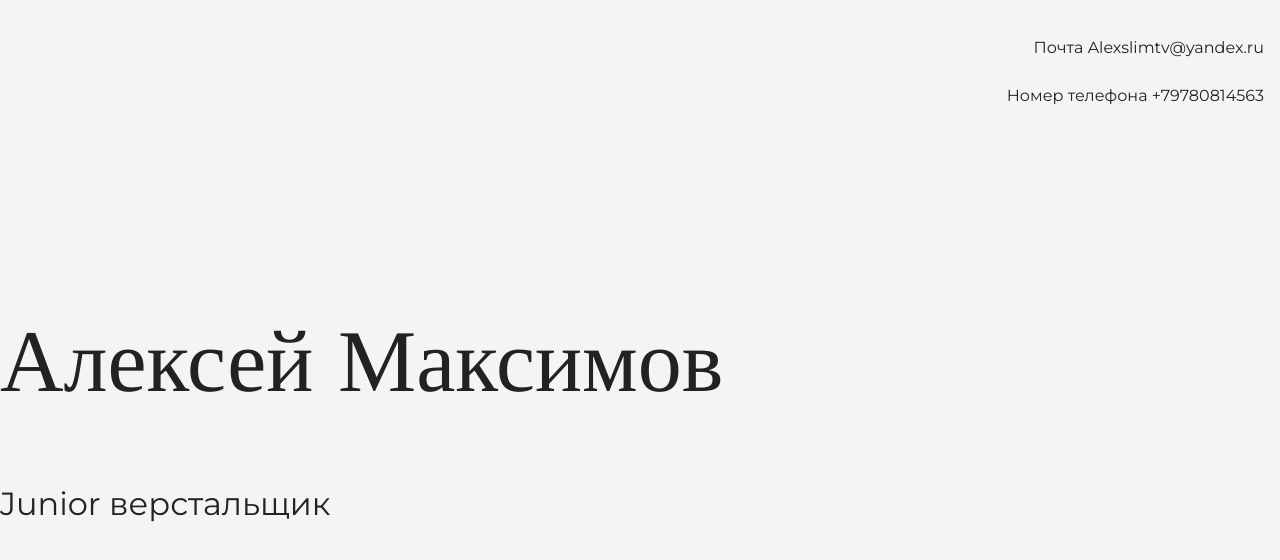
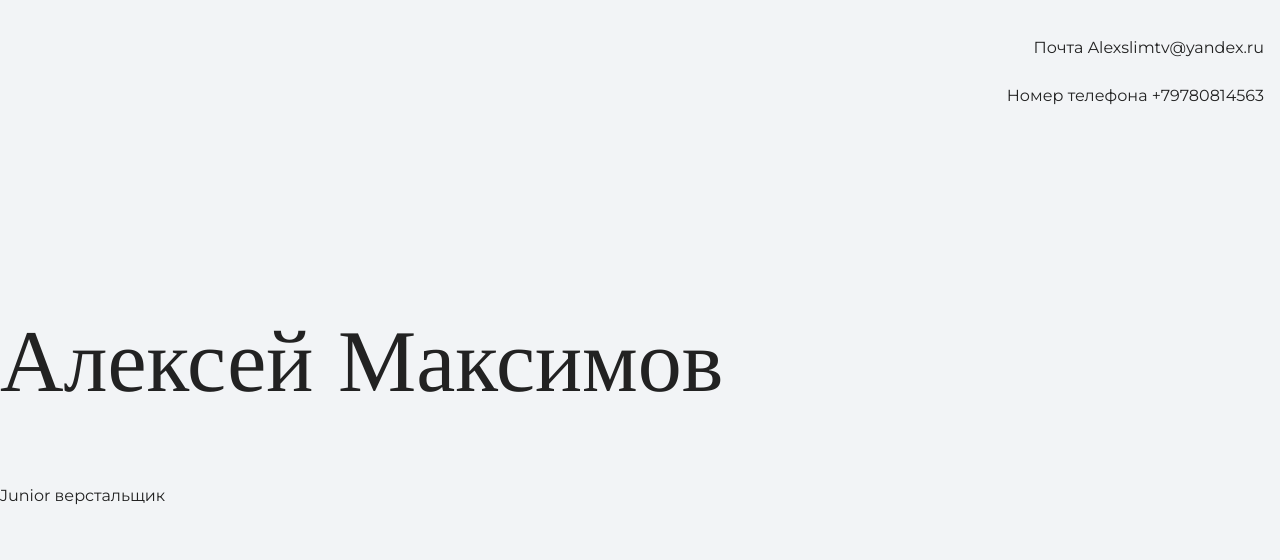
Before and after one commit to Archifalt/Archifald, a plain HTML site: page index.html in a window 1280 px wide. Shown: the top 560 px of the page. Drawn offline with nearby package versions, Linux system fonts and the light colour scheme.

Commit message:
внесени изменений

```diff
--- a/style.css
+++ b/style.css
@@ -65,8 +65,7 @@ body {
 
   .hero-image p {
     margin: 5% auto;
-    font-size: 32px;
-    line-height: 48px;
+
   }
 
   .intro {
```
